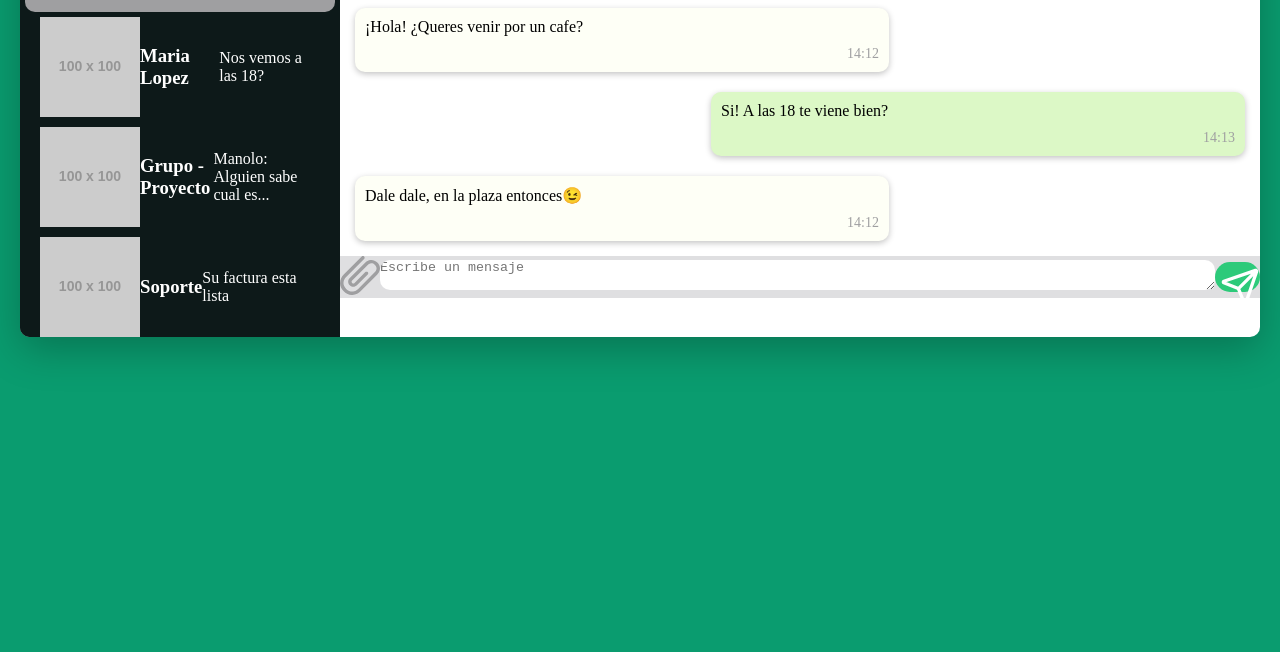
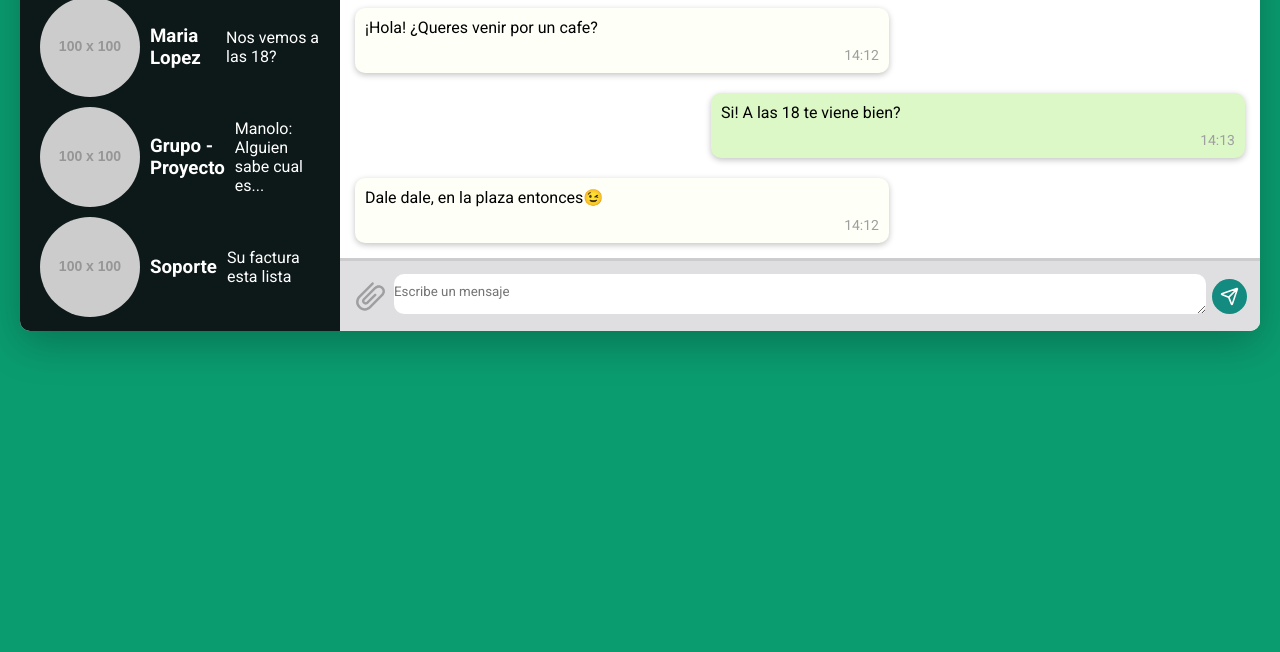
Before and after one commit to Santiwano/proyecto-clon-wsp, a plain HTML site: page index.html in a window 1280 px wide. Shown: the part 148-800 px from the top of the page. Drawn offline with Linux system fonts and the light colour scheme; placeholder pictures from the web are drawn by us.

Commit message:
more aestetich chat buttons and new font

```diff
--- a/index.html
+++ b/index.html
@@ -18,7 +18,7 @@
         <aside>
             <header>
                 <div class="profile">
-                    <img src="https://placehold.co/100x100" alt="Foto de perfil">
+                    <img src="https://media-eze1-2.cdn.whatsapp.net/v/t61.24694-24/534420611_806781582284804_2317253341619747961_n.jpg?ccb=11-4&oh=01_Q5Aa3QHE5wky3WztF7nceRQ3aWVwePTkH0IDuJHDpEuQPZUxuw&oe=694ABA29&_nc_sid=5e03e0&_nc_cat=109" alt="Foto de perfil">
                     <h2>Mi Cuenta</h2>
                 </div>
                 <div class="actions">
--- a/styles/main.css
+++ b/styles/main.css
@@ -2,6 +2,7 @@
     margin: 0;
     padding: 0;
     box-sizing: border-box;
+    font-family: var(--primary-font)
 }
 html,body {
     height: 100%;
@@ -46,8 +47,6 @@ aside header{
     justify-content: space-between;
     padding: 10px;
 
-
-
 }
 
 .profile img{
@@ -59,6 +58,12 @@ aside header{
     display: flex;
     align-items: center;
     gap: 15px;
+}
+aside li img {
+    border-radius: 50%;
+}
+aside li {
+    gap:10px;
 }
 
 .actions button svg {
@@ -72,9 +77,8 @@ aside header{
     background-color:var(--grey-900);
     color: white;
     transition: transform .2s;
+}
 
-
-}
 .actions button:hover{
     background-color: var(--grey-700);
     transform:translateY(-2px) ;
@@ -117,6 +121,7 @@ aside header{
     align-items: center;
 }
 
+
 /*Messages panel*/
 .chat-header {
     background-color: azure;
@@ -136,38 +141,48 @@ aside header{
     color: var(--grey-700)
 }
 
+/*FOOTER*/
+
 footer{
     display: flex;
     justify-content: space-between;
     align-items: center;
     background-color: var(--grey-500);
+    padding: 13px;
+    border-top: solid #9f9fa149;
+    gap: 6px;
 }
 
 footer svg {
-width: 40px;
+width: 100%;
+height: 100%;
+padding: 3px;
 }
-
-
-
 
 
 footer form {
     flex:1;
 }
 
+footer button{
+    width: 35px;
+    height: 35px;
+}
+
 footer form textarea{
     width: 100%;
     border-radius: 10px;
     border:none;
-
-
+    padding-top: 10px;
 }
 
 footer .attach {
     background-color: transparent;
     border: none;
     cursor: pointer;
-    color: var(--grey-700);}
+    color: var(--grey-700);
+    transition: .3s;
+}
 
 footer .attach:hover{
     color: var(--grey-800);
@@ -175,21 +190,22 @@ footer .attach:hover{
 
 footer .send {
     border: none;
-    background-color: var(--green-300);
+    background-color: var(--green-400);
     color: white;
-    width: 45px;
-    height: 30px;
+
     border-radius: 20px;
     padding: 5px;
     cursor: pointer;
-    transition: .1s;
+    transition: .3s;
 }
 
 footer .send:hover{
-    background-color: var(--green-400);
+    background-color: var(--green-300);
     transform: scale(0.9);
 }
-/*Mensajes*/
+
+/*MENSAJES*/
+
 .message {
   background-color: var(--grey-300);
   border-radius: 10px;
@@ -223,8 +239,14 @@ footer .send:hover{
 
 
 /*responsive design*/
-@media (max-width: 880px){
+@media (max-width:480px){
     aside{
-    display: none;
+        display: none;
+        }
+    .app{
+
+        grid-template-columns: 1fr;
+
+    }
+
 }
-}
```
